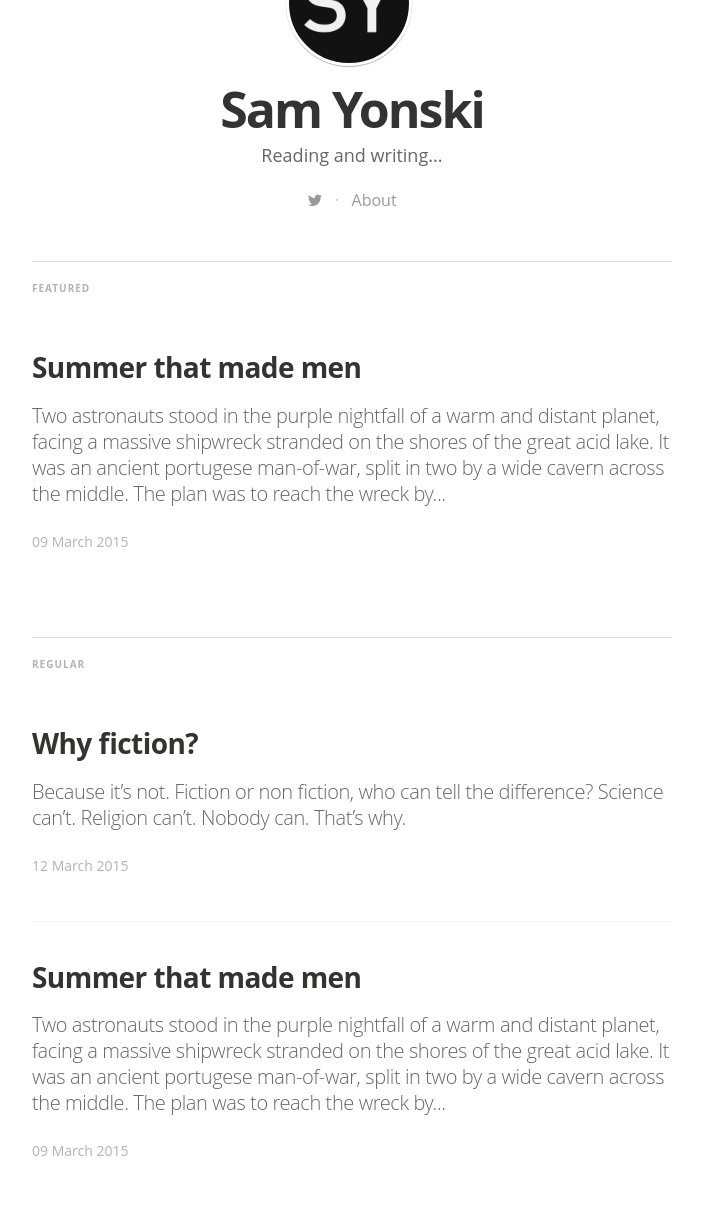
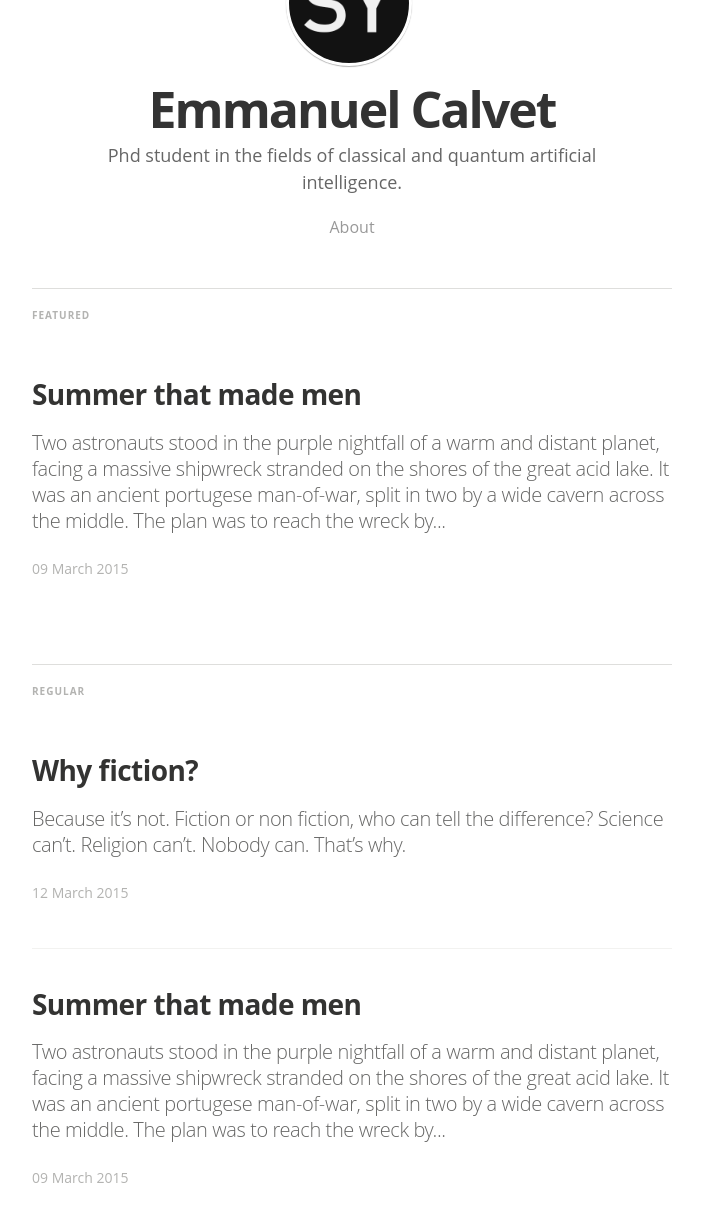
Before and after one commit to ManuNeuro/EmmanuelCalvet, a Jekyll site: the page built from index.html, in a window 1280 px wide and 1400 px high, scrolled down 265 px. Shown: the part 185-1400 px from the top of the window, without its empty margins (288-991 px from the left). Built offline with Jekyll 4.4.1, drawn with Linux system fonts in a browser that asks for light colours; nearby versions of some CDN libraries; some web fonts are replaced; Markdown is read by kramdown in place of the engine named in the settings; the list of posts is cut into pages by our own code; some of the changed lines change nothing that is shown; some of the changed text lies outside the part shown.

Commit message:
Update _config.yml

```diff
--- a/_config.yml
+++ b/_config.yml
@@ -3,33 +3,92 @@
 highlighter: pygments
 
 # Site settings
-title: "Sam Yonski"
+title: "Emmanuel Calvet"
 description: > # this means to ignore newlines until "email:"
-   Reading and writing...
+   Phd student in the fields of classical and quantum artificial intelligence.
 
-email: sam.yonski@gmail.com
 #blog logo
 logo: "/assets/images/sam_yonski_logo.png"
 # blog cover
-cover: "/assets/images/cA4aKEIPQrerBnp1yGHv_IMG_9534-3-2.jpg"
+cover: "/images/coverfractal.png"
 
-name: 'Sam Yonski'
-author: 'Sam Yonski'
-author_image: "/assets/images/author.jpg"
+name: 'Emmanuel Calvet'
+author: 'Emmanuel Calvet'
+author_image: "/assets/images/mypic.jpg"
 
 paginate:	5
 
-url: "https://ofcan.github.io" # the base hostname & protocol for your site
-baseurl: /sam_yonski
+# Includes an icon in the footer for each username you enter
+footer-links:
+  dribbble:
+  email: emmanuel.calvet@usherbrooke.ca
+  facebook:
+  flickr:
+  github: ManuNeuro
+  instagram:
+  linkedin:
+  pinterest:
+  rss: # just type anything here for a working RSS icon
+  twitter:
+  stackoverflow: # your stackoverflow profile, e.g. "users/50476/bart-kiers"
+  youtube: # channel/<your_long_string> or user/<user-name>
+  googleplus: # anything in your profile username that comes after plus.google.com/
+
+
+# Your website URL (e.g. http://barryclark.github.io or http://www.barryclark.co)
+# Used for Sitemap.xml and your RSS feed
+url: https://manuneuro.github.io/EmmanuelCalvet.github.io/
+
+# If you're hosting your site at a Project repository on GitHub pages
+# (http://yourusername.github.io/repository-name)
+# and NOT your User repository (http://yourusername.github.io)
+# then add in the baseurl here, like this: "/repository-name"
+baseurl: "/EmmanuelCalvet"
+
+#
+# !! You don't need to change any of the configuration flags below !!
+
+#permalink: /:title/
+
+# The release of Jekyll Now that you're using
+#version: v1.2.0
+
+# Jekyll 3 now only supports Kramdown for Markdown
+kramdown:
+  # Use GitHub flavored markdown, including triple backtick fenced code blocks
+  input: GFM
+  # Jekyll 3 and GitHub Pages now only support rouge for syntax highlighting
+  syntax_highlighter: rouge
+  syntax_highlighter_opts:
+    # Use existing pygments syntax highlighting css
+    css_class: 'highlight'
+
+# Set the Sass partials directory, as we're using @imports
+sass:
+  style: :expanded # You might prefer to minify using :compressed
+
+# Use the following plug-ins
+gems:
+  - jekyll-sitemap # Create a sitemap using the official Jekyll sitemap gem
+  - jekyll-feed # Create an Atom feed using the official Jekyll feed gem
+
+# Exclude these files from your production _site
+exclude:
+  - Gemfile
+  - Gemfile.lock
+  - LICENSE
+  - README.md
+  - CNAME
+
 
 # social icons and sharing options
-social:
-  - icon:	twitter
-    url:	https://twitter.com/samyonski
-    desc: Follow me on twitter
-    share_url: http://twitter.com/share
-    share_title: ?text=
-    share_link: "&amp;url="
+#social:
+#  - icon:	twitter
+#    url:	https://twitter.com/samyonski
+#    desc: Follow me on twitter
+#    share_url: http://twitter.com/share
+#    share_title: ?text=
+#    share_link: "&amp;url="
 
 #  - icon:	facebook
 #    url:	https://facebook.com/samyonski
```
